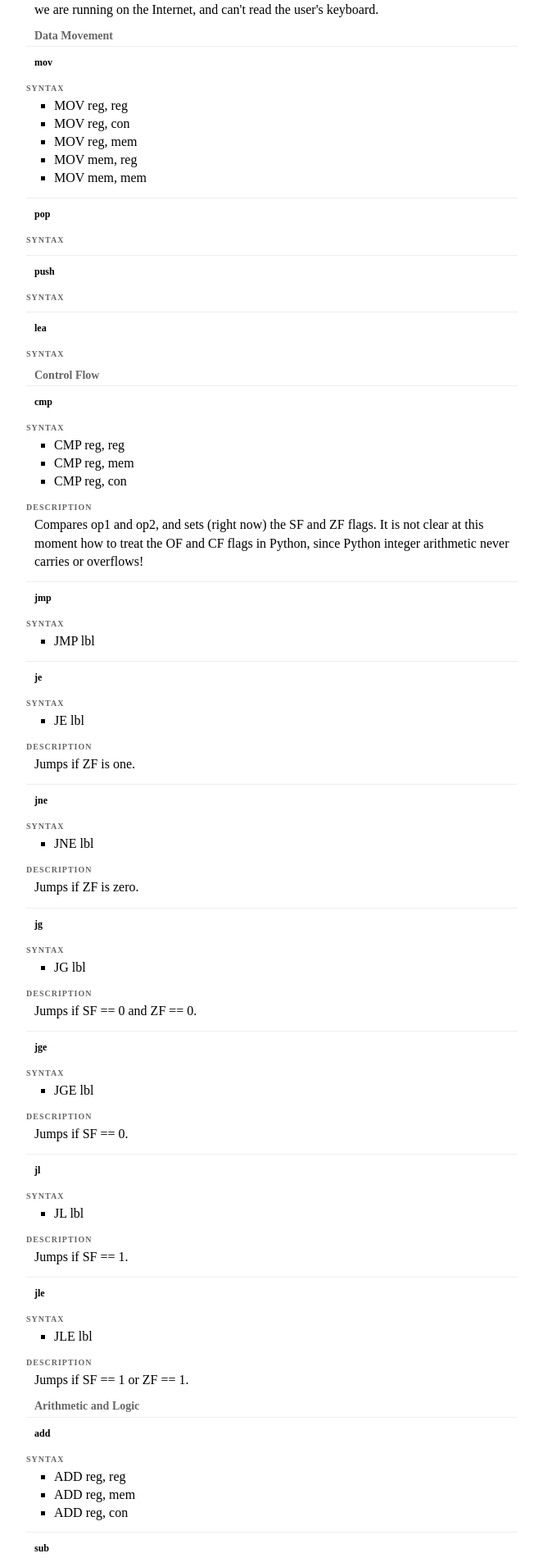
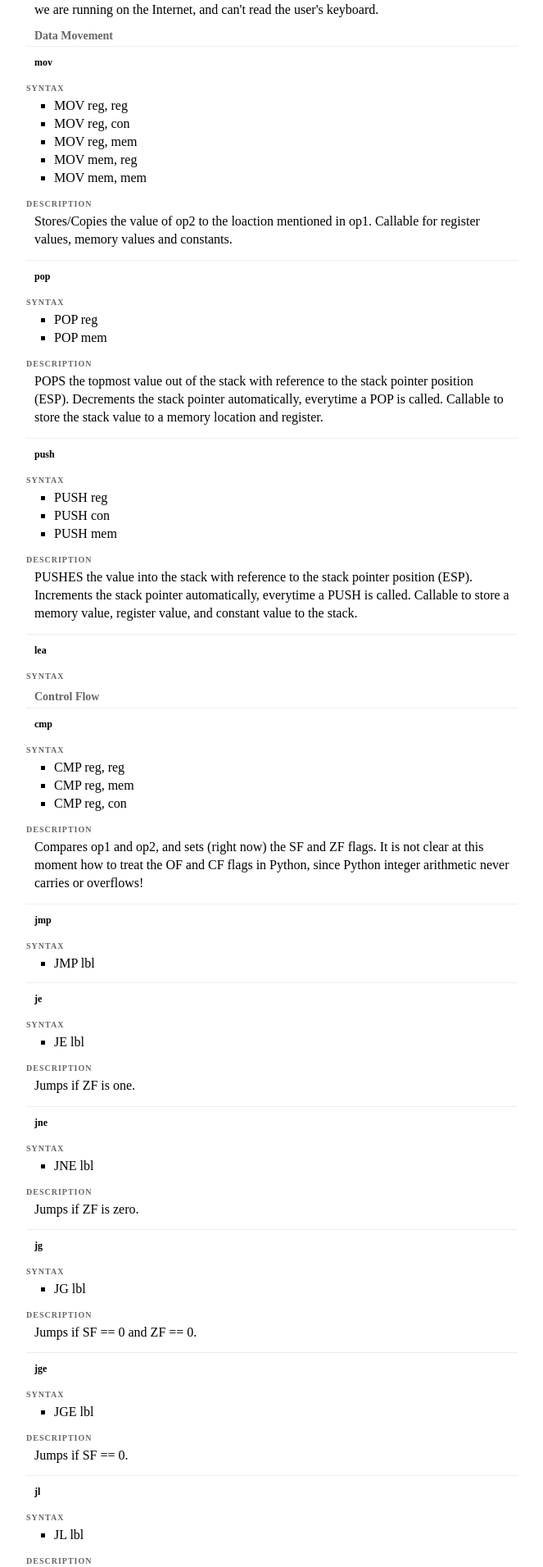
Before and after one commit to gcallah/Emu86, a Django app: page /Emu86/help in a window 1280 px wide. Shown: the part 861-2772 px from the top of the page at 82% size, without its empty margins (16-679 px from the left). Run offline with Django 3.2, Linux system fonts and the light colour scheme; data that the repository does not hold is empty.

Commit message:
Building development.

```diff
--- a/Emu86/templates/help.html
+++ b/Emu86/templates/help.html
@@ -83,6 +83,12 @@
 <li>            MOV mem, reg
 <li>            MOV mem, mem
 </ul>
+<h5>Description</h5>
+
+<p>
+            Stores/Copies the value of op2 to the loaction mentioned in op1.
+            Callable for register values, memory values and constants.
+</p>
 <hr>
 <h4>
              pop
@@ -91,7 +97,17 @@
 <h5>Syntax</h5>
 
 <ul>
+<li>            POP reg
+<li>            POP mem
 </ul>
+<h5>Description</h5>
+
+<p>
+            POPS the topmost value out of the stack with reference to
+            the stack pointer position (ESP). Decrements the stack pointer
+            automatically, everytime a POP is called. Callable to store
+            the stack value to a memory location and register.
+</p>
 <hr>
 <h4>
              push
@@ -100,7 +116,18 @@
 <h5>Syntax</h5>
 
 <ul>
+<li>            PUSH reg
+<li>            PUSH con
+<li>            PUSH mem
 </ul>
+<h5>Description</h5>
+
+<p>
+            PUSHES the value into the stack with reference to the stack
+            pointer position (ESP). Increments the stack pointer automatically,
+            everytime a PUSH is called. Callable to store a memory value,
+            register value, and constant value to the stack.
+</p>
 <hr>
 <h4>
              lea
```
